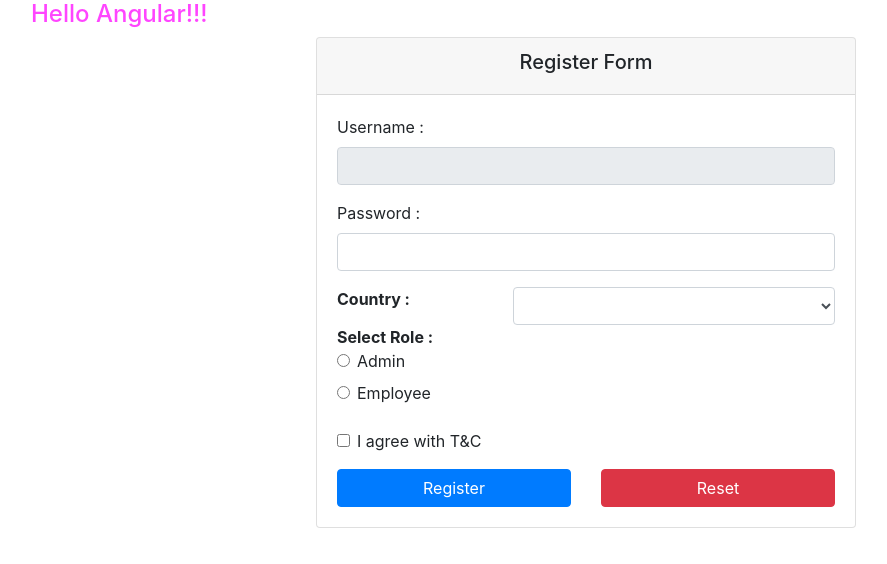
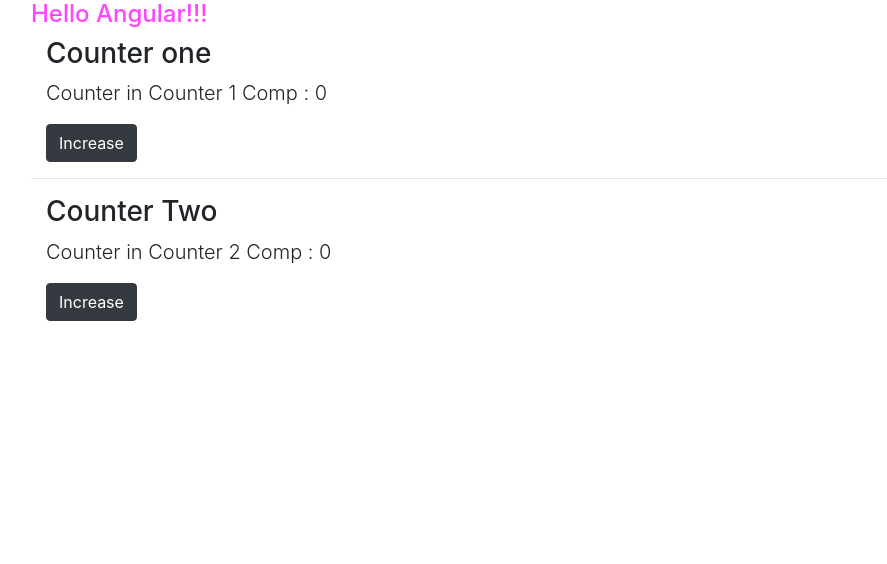
Before and after one commit to synergy2411/citiustech-sept21, an Angular app in the folder users-app/: page / in a window 1280 px wide. Shown: the top 564 px of the page, without its empty margins (54-941 px from the left). Built offline with nearby package versions, Linux system fonts and the light colour scheme.

Commit message:
services added

```diff
--- a/users-app/src/app/app.component.html
+++ b/users-app/src/app/app.component.html
@@ -23,6 +23,12 @@
 
 <!-- <app-login></app-login> -->
 
-<app-register></app-register>
+<!-- <app-register></app-register> -->
+
+<app-ctr-one></app-ctr-one>
+
+<hr>
+
+<app-ctr-two></app-ctr-two>
 
 </div>
--- /dev/null
+++ b/users-app/src/app/practice/components/ctr-one/ctr-one.component.html
@@ -0,0 +1,7 @@
+<div class="container">
+  <h3>Counter one</h3>
+
+  <p class="lead"> Counter in Counter 1 Comp : {{ getCounter() }}</p>
+
+  <button (click)="increase()" class="btn btn-dark">Increase</button>
+</div>
--- /dev/null
+++ b/users-app/src/app/practice/components/ctr-one/ctr-one.component.ts
@@ -0,0 +1,24 @@
+import { Component, OnInit } from '@angular/core';
+import { DataService } from 'src/app/services/data.service';
+
+@Component({
+  selector: 'app-ctr-one',
+  templateUrl: './ctr-one.component.html',
+  styleUrls: ['./ctr-one.component.css']
+})
+export class CtrOneComponent implements OnInit {
+
+  constructor(private dataService : DataService) { }
+
+  getCounter(){
+    return this.dataService.counter;
+  }
+
+  increase(){
+    this.dataService.counter++;
+  }
+
+  ngOnInit(): void {
+  }
+
+}
--- /dev/null
+++ b/users-app/src/app/practice/components/ctr-two/ctr-two.component.html
@@ -0,0 +1,7 @@
+<div class="container">
+  <h3>Counter Two</h3>
+
+  <p class="lead"> Counter in Counter 2 Comp : {{ getCounter() }}</p>
+
+  <button (click)="increase()" class="btn btn-dark">Increase</button>
+</div>
--- /dev/null
+++ b/users-app/src/app/practice/components/ctr-two/ctr-two.component.ts
@@ -0,0 +1,24 @@
+import { Component, OnInit } from '@angular/core';
+import { DataService } from 'src/app/services/data.service';
+
+@Component({
+  selector: 'app-ctr-two',
+  templateUrl: './ctr-two.component.html',
+  styleUrls: ['./ctr-two.component.css']
+})
+export class CtrTwoComponent implements OnInit {
+
+  constructor(private dataService : DataService) { }
+
+  getCounter(){
+    return this.dataService.counter;
+  }
+
+  increase(){
+    this.dataService.counter++;
+  }
+
+  ngOnInit(): void {
+  }
+
+}
--- /dev/null
+++ b/users-app/src/app/services/data.service.ts
@@ -0,0 +1,9 @@
+import { Injectable } from '@angular/core';
+
+@Injectable()
+export class DataService{
+
+  counter = 0;
+
+
+}
```
Also changed, not shown: users-app/src/app/app.module.ts (+7 -2 lines), users-app/src/app/practice/components/ctr-one/ctr-one.component.css (added), users-app/src/app/practice/components/ctr-two/ctr-two.component.css (added), 2 other files (tests, documents, lock files or other folders).
